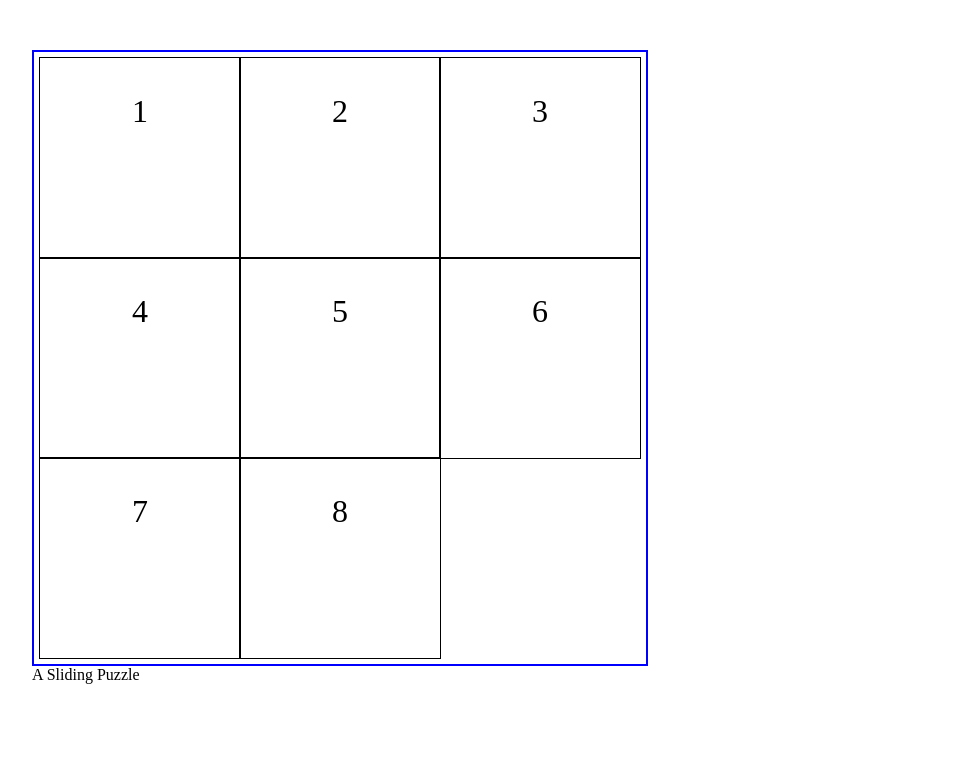
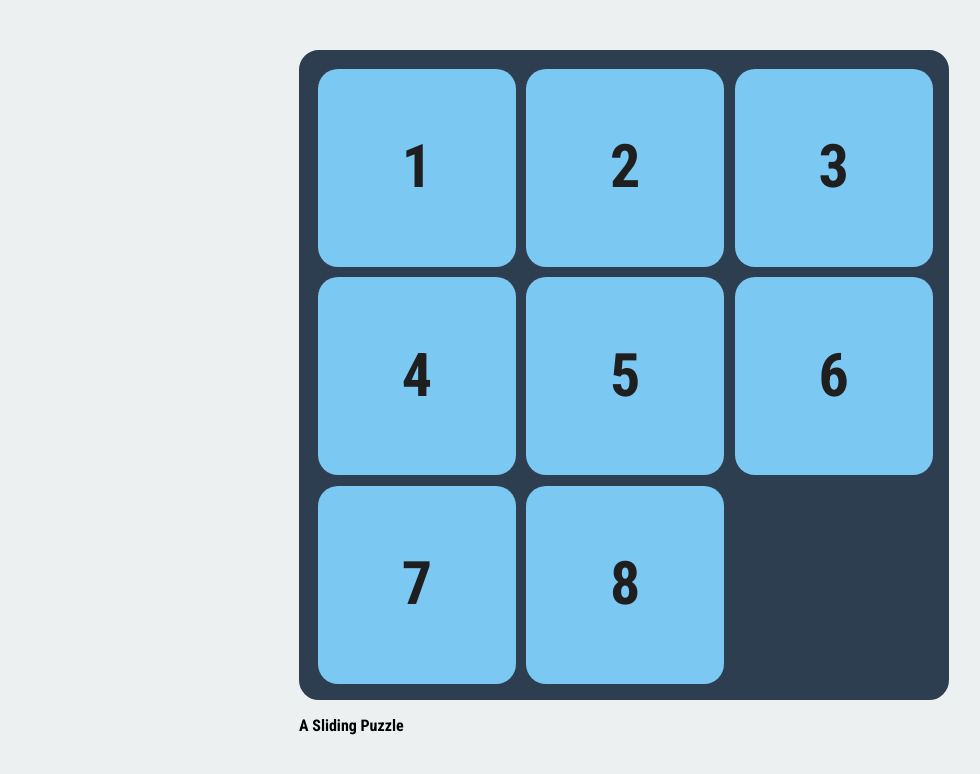
Before and after one commit to danishmughal/sliding-puzzle, a plain HTML site: page index.html in a window 1280 px wide. Shown: the whole page, without its empty margins (16-996 px from the left). Drawn offline with Linux system fonts and the light colour scheme.

Commit message:
Styling overhaul + tile mapping tweaks for better extendability

```diff
--- a/index.html
+++ b/index.html
@@ -3,7 +3,10 @@
 <head>
 
     <title>Sliding Puzzle</title>
+    <link href="https://fonts.googleapis.com/css?family=Roboto+Condensed:400,700" rel="stylesheet">
+
     <link rel="stylesheet" type="text/css" href="style.css">
+
     <meta name="viewport" content="initial-scale=1.0, user-scalable=no" />
 </head>
 <body>
--- a/script.js
+++ b/script.js
@@ -4,63 +4,85 @@ document.addEventListener("DOMContentLoaded", game);
 function game() {
 
   // Data structure to hold positions of tiles
+  var baseDistance = 33.5;
   var tileMap = {
     1: {
       position: 1,
-      top: '0',
-      left: '0'
+      top: 0,
+      left: 0
     },
     2: {
       position: 2,
-      top: '0',
-      left: '200'
+      top: 0,
+      left: baseDistance * 1
     },
     3: {
       position: 3,
-      top: '0',
-      left: '400'
+      top: 0,
+      left: baseDistance * 2
     },
     4: {
       position: 4,
-      top: '200',
-      left: '0'
+      top: baseDistance,
+      left: 0
     },
     5: {
       position: 5,
-      top: '200',
-      left: '200'
+      top: baseDistance,
+      left: baseDistance
     },
     6: {
       position: 6,
-      top: '200',
-      left: '400'
+      top: baseDistance,
+      left: baseDistance * 2
     },
     7: {
       position: 7,
-      top: '400',
-      left: '0'
+      top: baseDistance * 2,
+      left: 0
     },
     8: {
       position: 8,
-      top: '400',
-      left: '200'
+      top: baseDistance * 2,
+      left: baseDistance
     },
     empty: {
       position: 9,
-      top: '400',
-      left: '400'
+      top: baseDistance * 2,
+      left: baseDistance * 2
     }
+  }
+
+  // Movement map
+  function movementMap(emptyPosition) {
+    if (emptyPosition == 9) return [6, 8];
+    if (emptyPosition == 8) return [5, 7, 9];
+    if (emptyPosition == 7) return [4, 8];
+    if (emptyPosition == 6) return [3, 5, 9];
+    if (emptyPosition == 5) return [2, 4, 6, 8];
+    if (emptyPosition == 4) return [1, 5, 7];
+    if (emptyPosition == 3) return [2, 6];
+    if (emptyPosition == 2) return [1, 3, 5];
+    if (emptyPosition == 1) return [2, 4];
   }
 
   // Board setup according to the tileMap
   var tiles = document.querySelectorAll('.tile');
+  var delay = -50;
   for(var i = 0; i < tiles.length; i++) {
     tiles[i].addEventListener('click', tileClicked ,true );
 
     var tileId = tiles[i].innerHTML;
+    delay += 50;
+    setTimeout(setup, delay, tiles[i]);
+  }
 
-    tiles[i].style.left = tileMap[tileId].left + 'px';
-    tiles[i].style.top = tileMap[tileId].top + 'px';
+  function setup(tile) {
+    console.log(tile);
+    var tileId = tile.innerHTML;
+    tile.style.left = tileMap[tileId].left + '%';
+    tile.style.top = tileMap[tileId].top + '%';
+    recolorTile(tile, tileId);
   }
 
   function tileClicked(event) {
@@ -93,11 +115,14 @@ function game() {
     tileMap.empty.left = tileMap[tileNumber].left;
     tileMap.empty.position = tileMap[tileNumber].position;
 
-    tile.style.top = emptyTop  + 'px';
-    tile.style.left = emptyLeft  + 'px';
+    tile.style.top = emptyTop  + '%';
+    tile.style.left = emptyLeft  + '%';
     tileMap[tileNumber].top = emptyTop;
     tileMap[tileNumber].left = emptyLeft;
     tileMap[tileNumber].position = emptyPosition;
+
+    recolorTile(tile, tileNumber);
+    console.log(tileMap);
   }
 
 
@@ -108,8 +133,8 @@ function game() {
 
     var leftDifference = selectedTile.left - emptyTile.left
     var topDifference = selectedTile.top - emptyTile.top
-
-    return (Math.abs(leftDifference + topDifference) == 200);
+    console.log(Math.abs(leftDifference + topDifference));
+    return (Math.abs(leftDifference + topDifference) == baseDistance);
   }
 
   // Returns true/false based on if the puzzle has been solved
@@ -124,9 +149,19 @@ function game() {
     return true;
   }
 
+  // Check if tile is in correct place!
+  function recolorTile(tile, tileId) {
+    console.log(tileMap[tileId].position);
+    console.log(tileId);
+    if (tileId == tileMap[tileId].position) {
+      tile.classList.remove("error");
+    } else {
+      tile.classList.add("error");
+    }
+  }
+
   // Shuffles the current tiles
   function shuffle() {
-
   }
 
 
--- a/style.scss
+++ b/style.scss
@@ -1,37 +1,66 @@
+body {
+  font-family: 'Roboto Condensed', sans-serif;
+  font-weight: 700;
+  background-color: #ECF0F1;
+}
+
 .sliding-puzzle-figure {
+    width: 650px;
+    height: 650px;
+    margin: auto;
 
   .sliding-puzzle {
     // Remove bullet styling and reset padding/margins
     list-style-type: none;
-    padding: 6px;
-    margin: 0px;
     position: relative;
+    margin-left: auto;
+    margin-right: auto;
     margin-top: 50px;
-    width: 600px;
-    height: 600px;
+    // padding: 10px;
+        width: 100%;
+    height: 100%;
+
+    // padding: 50px;
+    box-sizing: border-box;
+    background-clip: border-box;      /* Firefox 4, Safari 5, Opera 10, IE 9 */
+    border: 14px solid #2C3E50;
+
 
     // Outer game border
-    border: 2px solid blue;
+    border-radius: 20px;
+    // border: 2px solid blue;
+    background-color: #2C3E50;
 
     .tile {
       margin: 5px;
-      display: inline-block;
       position: absolute;
+      background-color: #7BC8F3;
+      color: #1F1F1F;
+      border-radius: 20px;
+
+      // Weird width/heights to account for border
+      width: 31.8%;
+      height: 31.8%;
+      // border: 1px solid black;
+
+      padding: 10%;
+
+      vertical-align: center;
+      text-align: center;
+      font-size: 60px;
 
       // Transitions
-      left: 0;
-      top: 0;
-      transition: 0.3s linear;
+      left: 0%;
+      top: 0%;
+      transition: 0.5s linear;
+      transition-timing-function: ease;
 
-      // Weird width/heights to account for border
-      width: 130px;
-      height: 130px;
-      border: 1px solid black;
+      box-sizing: border-box;
 
-      padding: 35px;
-      text-align: center;
-      font-size: 32px;
 
+      &.error {
+        background-color: #F0867D;
+      }
     }
 
 
```
Also changed, not shown: style.css, 1 other file.
